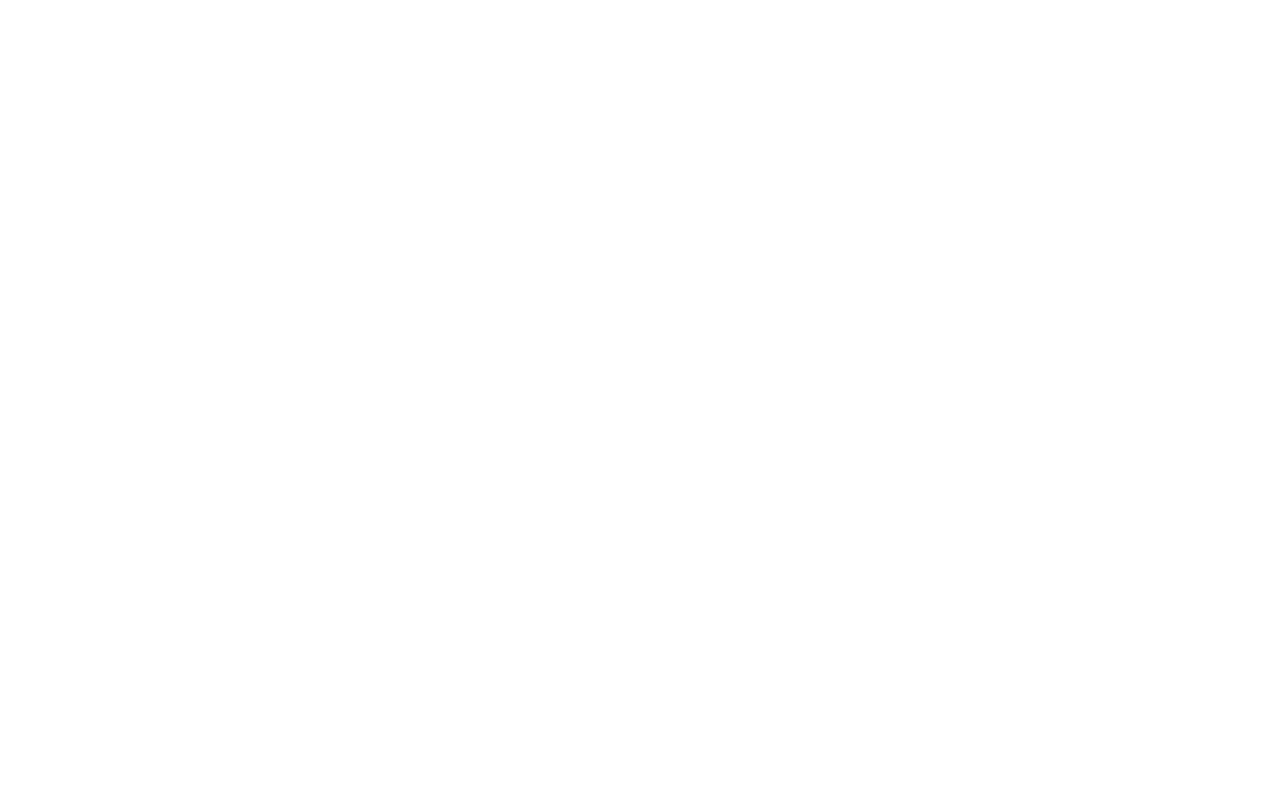
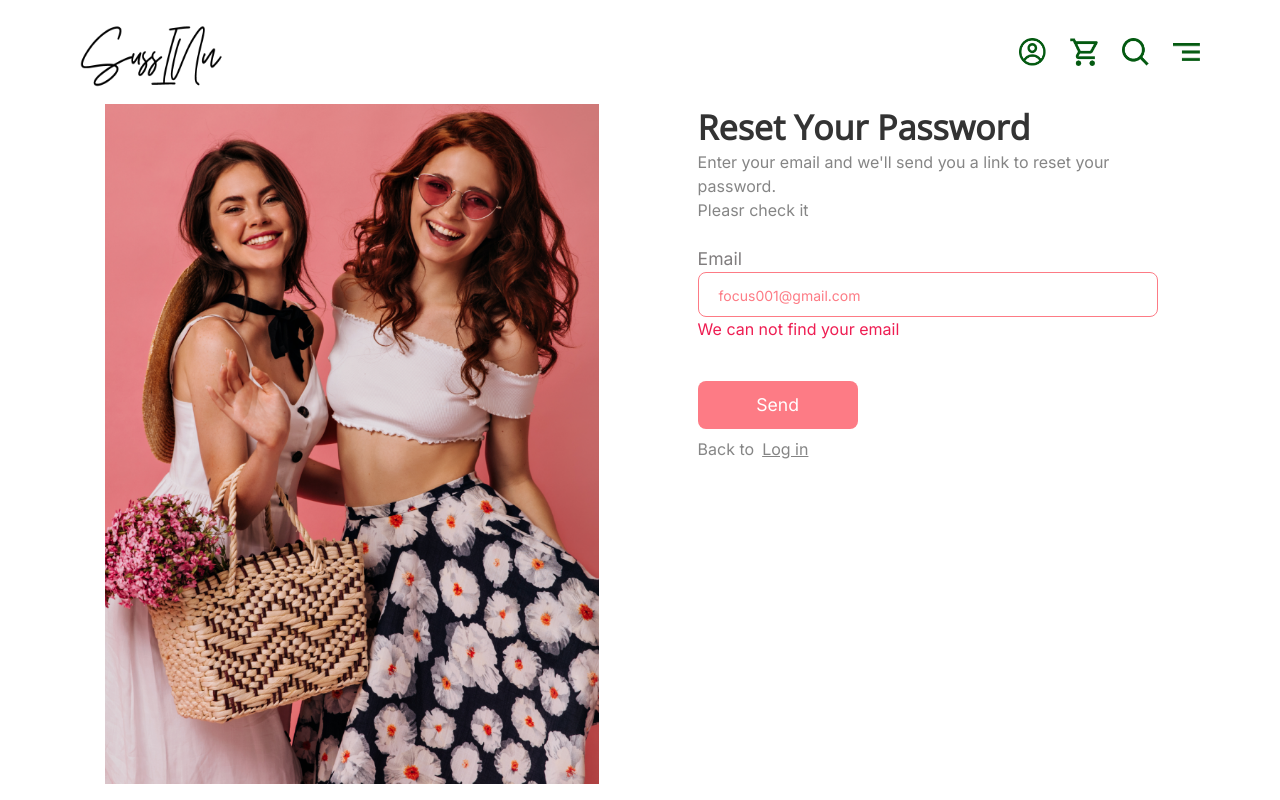
Before and after one commit to m-yunus/suss_ecommerce, a React (Create React App) app: page /reset-password in a window 1280 px wide. Before the commit this address had no page. Built offline with nearby package versions, Linux system fonts and the light colour scheme.

Commit message:
reset password page completed

```diff
--- /dev/null
+++ b/src/Pages/Reset_Password/Reset_Password.css
@@ -0,0 +1,11 @@
+.snd-btn-psswd{
+    margin-top: 40px!important;
+}
+.reset-pass-input{
+    border-color: #fd7b85!important;
+    height: 45px!important;
+}
+.reset-pass-input::placeholder{
+    color: #fd7b85!important;
+
+}
--- /dev/null
+++ b/src/Pages/Reset_Password/Reset_Password.jsx
@@ -0,0 +1,50 @@
+import React from 'react'
+import Navbar from '../../layout/Navbar'
+import "./Reset_Password.css"
+import  reset_password from "../../assets/images/Register/reset-password.png"
+
+const Reset_Password = () => {
+  return (
+    <>
+      <Navbar />
+      <div className="register px-16  w-full flex    ">
+        <div className="register-left w-1/2   h-auto   ">
+          <img src={reset_password} alt="" />
+        </div>
+        <div className="register-right w-1/2  flex  max-w-[50rem]   ">
+          <div className="signup flex flex-col w-[80%]    mx-auto">
+            <h1>Reset Your Password</h1>
+            <h5>Enter your email and we'll send you a link to reset your password.  <br /> Pleasr check it</h5>
+
+
+
+            <span className="email-section-signup mt-6 flex flex-col">
+              <label htmlFor="">Email</label>
+
+              <input
+              className='reset-pass-input'
+                placeholder="focus001@gmail.com"
+                type="email"
+                name=""
+                id=""
+              />
+              <h3>We can not find your email</h3>
+            </span>
+
+
+
+            <button className=" snd-btn-psswd signup-button mb-2 ">Send</button>
+            <h5>
+           Back to
+              <a href="" className="underline ms-2">
+                Log in
+              </a>{" "}
+            </h5>
+          </div>
+        </div>
+      </div>
+    </>
+  );
+}
+
+export default Reset_Password
--- a/src/Routes/RouteLayout.js
+++ b/src/Routes/RouteLayout.js
@@ -17,6 +17,7 @@
 import Order from '../Pages/Order/Order'
 
 import VendorButtons from '../Pages/VendorButtons/VendorButtons'
+import Reset_Password from '../Pages/Reset_Password/Reset_Password'
 
 
 const RouteLayout = () => {
@@ -30,19 +31,20 @@
           <Route path="products" element={<Products />} />
           <Route path="about" element={<AboutUs />} />
 
-
-          <Route path="blog" element={<Blog/>} />
-          <Route path="vendor" element={<Vendor/>} />
-          <Route path="sign" element={<RegSignButton/>} />
-          <Route path="login" element={<LoginPage/>} />
-          <Route path="register" element={<RegisterPage/>} />
+          <Route path="blog" element={<Blog />} />
+          <Route path="vendor" element={<Vendor />} />
+          <Route path="sign" element={<RegSignButton />} />
+          <Route path="login" element={<LoginPage />} />
+          <Route path="register" element={<RegisterPage />} />
 
           <Route path="services" element={<Services />} />
 
           <Route path="order" element={<Order />} />
 
           <Route path="vendorbutton" element={<VendorButtons />} />
-     </Routes>
+
+          <Route path="reset-password" element={<Reset_Password />} />
+        </Routes>
       </BrowserRouter>
     </>
   );
```
Also changed, not shown: src/assets/images/Register/reset-password.png (added).
